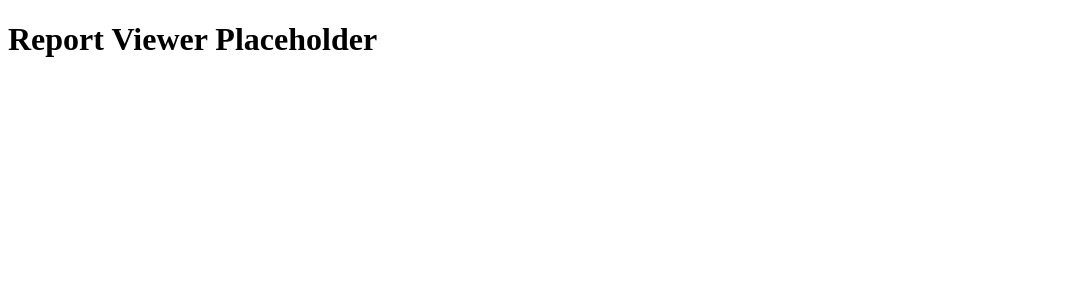
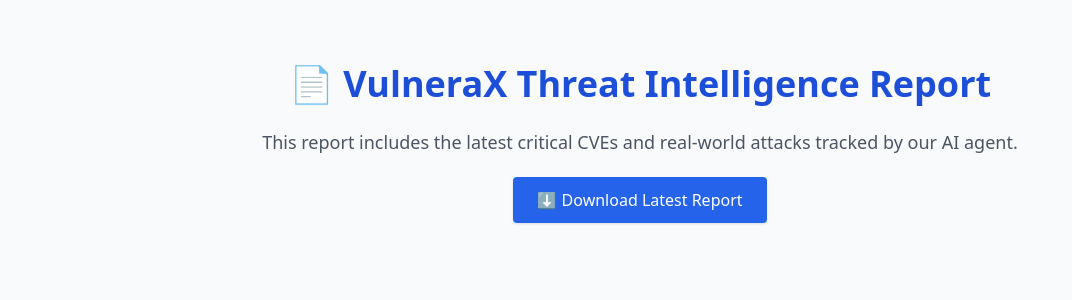
Before and after one commit to sharkhk/vulnerax, a Flask app: page /report in a window 1280 px wide. Shown: the top 300 px of the page, without its empty margins (0-1072 px from the left). Run offline with Flask 3, Linux system fonts and the light colour scheme; some libraries are stand-ins or nearby versions.

Commit message:
Update report.html

```diff
--- a/templates/report.html
+++ b/templates/report.html
@@ -1 +1,20 @@
-<!DOCTYPE html><html><head><title>Report</title></head><body><h1>Report Viewer Placeholder</h1></body></html>
+<!DOCTYPE html>
+<html lang="en">
+<head>
+  <meta charset="UTF-8" />
+  <title>VulneraX - CVE Report</title>
+  <script src="https://cdn.tailwindcss.com"></script>
+</head>
+<body class="bg-gray-50 text-gray-900 text-center py-16 px-4">
+
+  <h1 class="text-4xl font-bold text-blue-700 mb-6">📄 VulneraX Threat Intelligence Report</h1>
+  <p class="text-lg text-gray-600 mb-8">
+    This report includes the latest critical CVEs and real-world attacks tracked by our AI agent.
+  </p>
+
+  <a href="/generate-report" class="bg-blue-600 text-white px-6 py-3 rounded shadow hover:bg-blue-700 transition">
+    ⬇️ Download Latest Report
+  </a>
+
+</body>
+</html>
```
